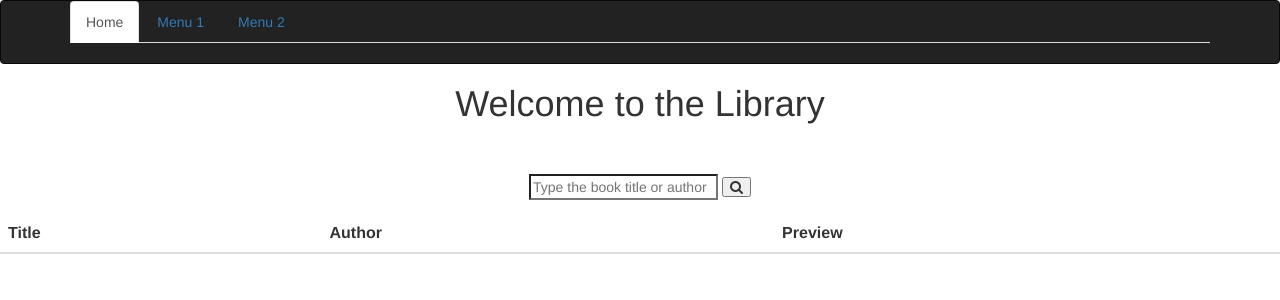
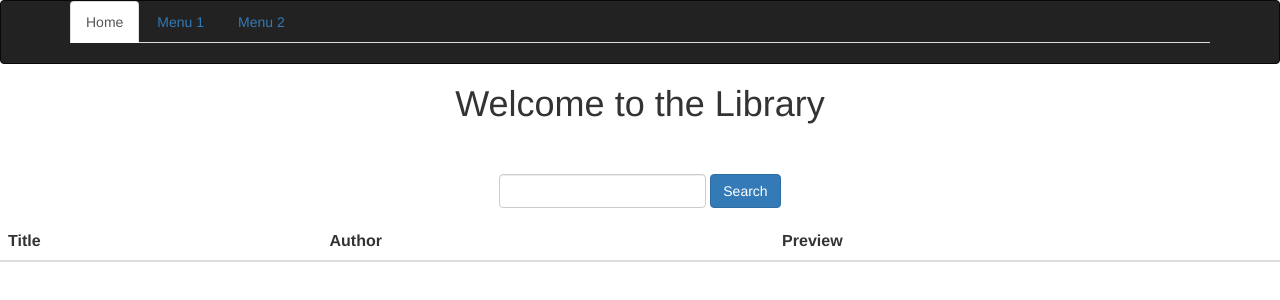
Before and after one commit to kimberly-nguyen/library, a plain HTML site: page index.html in a window 1280 px wide. Drawn offline with nearby package versions, Linux system fonts and the light colour scheme.

Commit message:
Update index.html

```diff
--- a/index.html
+++ b/index.html
@@ -3,12 +3,6 @@
 <meta charset="UTF-8">
 <title>Library</title>
 <meta name="viewport" content="width=device-width, initial-scale=1">
-
-
-</head>
-
-<body>
-
 <link rel="stylesheet" href="https://cdnjs.cloudflare.com/ajax/libs/font-awesome/4.7.0/css/font-awesome.min.css">
   <link rel="stylesheet" href="https://maxcdn.bootstrapcdn.com/bootstrap/3.4.0/css/bootstrap.min.css">
   <script src="https://ajax.googleapis.com/ajax/libs/jquery/3.4.1/jquery.min.js"></script>
@@ -21,33 +15,59 @@
 <script src="https://ajax.googleapis.com/ajax/libs/angularjs/1.6.7/angular.min.js"></script>
 
 
+
+
+</head>
+
+<body>
+
+
   <script>
 $(document).ready(function(){
 $("#form").submit(function(e){
 e.preventDefault()
+
+
 var search = $("#books").val();
 if(search=='')
 {
  alert("Please enter a book title or author's name in the field");
+
 }
 else{
     console.log("Search is  "+search);
+
+
     $.get("https://www.googleapis.com/books/v1/volumes?q="+search,function(response){
+
           for(i=0;i<response.items.length;i++){
+
 		      $("#result").append([
                       $("<tr>")
+
+
                         .append("<td>" + response.items[i].volumeInfo.title + "</td>")
                         .append("<td>" + response.items[i].volumeInfo.authors + "</td>")
+
 		      .append("<td><a href=" + response.items[i].volumeInfo.previewLink +
 		      ">Preview</a></td>")
 
                       ]);
+
+
           }
+
+
     });
+
 }
 });
 return false;
 });
+
+
+
+
 </script>
 
 <!--Menu Bar-->
@@ -64,17 +84,20 @@ return false;
 
 <div align="center">
 
-<div class="login">
+<div>
 <h1>Welcome to the Library</h1>
 <br><br>
-<form id="form">
-
-<input type="search" id="books" placeholder="Type the book title or author name here" required="required" />
+<form id="form" class="form-inline">
 
 <!--
-<button class="btn btn-primary btn-large">Search</button>
+<input class="input-large search-query" type="search" id="books" placeholder="Type the book title or author name here"/>
 -->
-<button type="submit"><i class="fa fa-search"></i></button>
+  <div >
+      <input class="form-control" id="books" type="search">
+<button type="submit" class="btn btn-primary">Search</button>
+    </div>
+
+
 
 </form>
 
```
